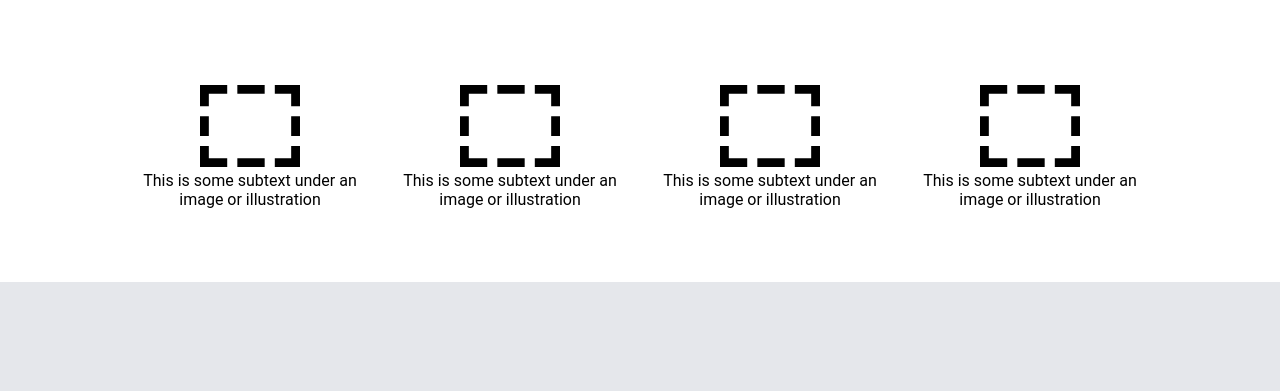
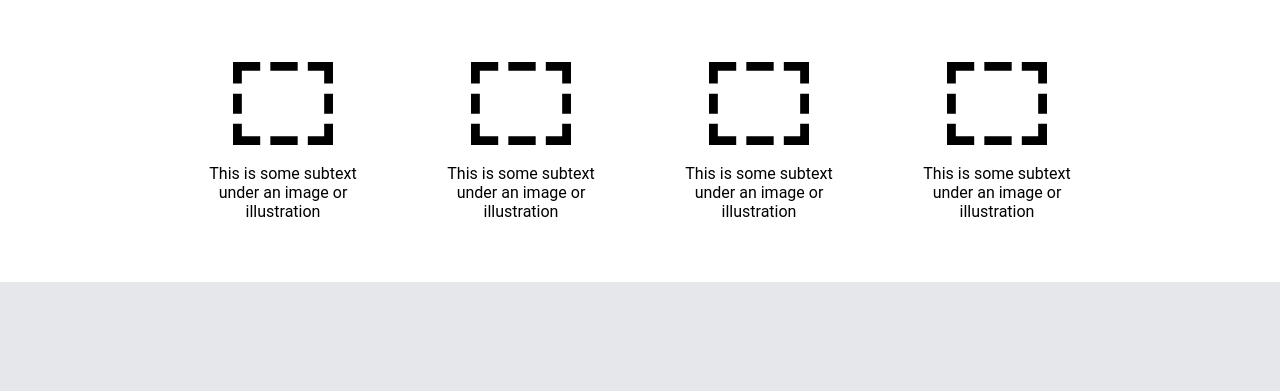
Before and after one commit to Mounishj/holygrail, a plain HTML site: page index.html in a window 1280 px wide. Shown: the part 678-1069 px from the top of the page. Drawn offline with Linux system fonts and the light colour scheme.

Commit message:
Added some space between the image and subtext

```diff
--- a/style.css
+++ b/style.css
@@ -97,6 +97,7 @@ a:hover{
 .random img{
     width: 100px;
     height: auto;
+    margin-bottom: 15px;
 }
 .random .rando-img{
     display: flex;
@@ -116,6 +117,7 @@ a:hover{
     justify-content: center;
 }
 .box {
+    width: 150px;
     text-align: center;
     flex-wrap: wrap;
 }
```
